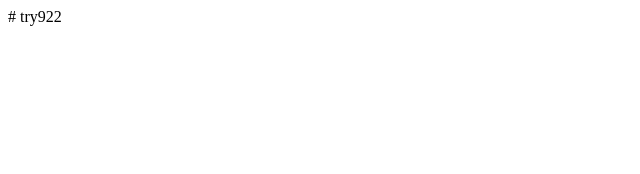
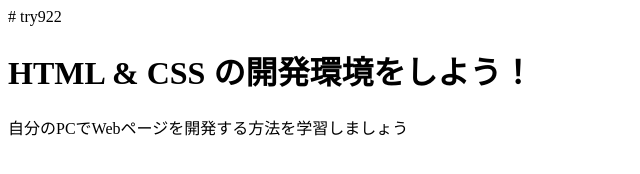
Before and after one commit to lifewillbefun/try922, a plain HTML site: page index.html in a window 1280 px wide. Shown: the whole page, without its empty margins (0-640 px from the left). Drawn offline with Linux system fonts and the light colour scheme.

Commit message:
Update index.html

```diff
--- a/index.html
+++ b/index.html
@@ -1 +1,13 @@
 # try922
+<!DOCTYPE html>
+<html>
+  <head>
+    <meta charset="utf-8">
+    <title>Progate</title>
+    <link rel="stylesheet" href="stylesheet.css">
+  </head>
+  <body>
+    <h1 class="title">HTML & CSS の開発環境をしよう！</h1>
+    <p>自分のPCでWebページを開発する方法を学習しましょう</p>
+  </body>
+</html>
```
